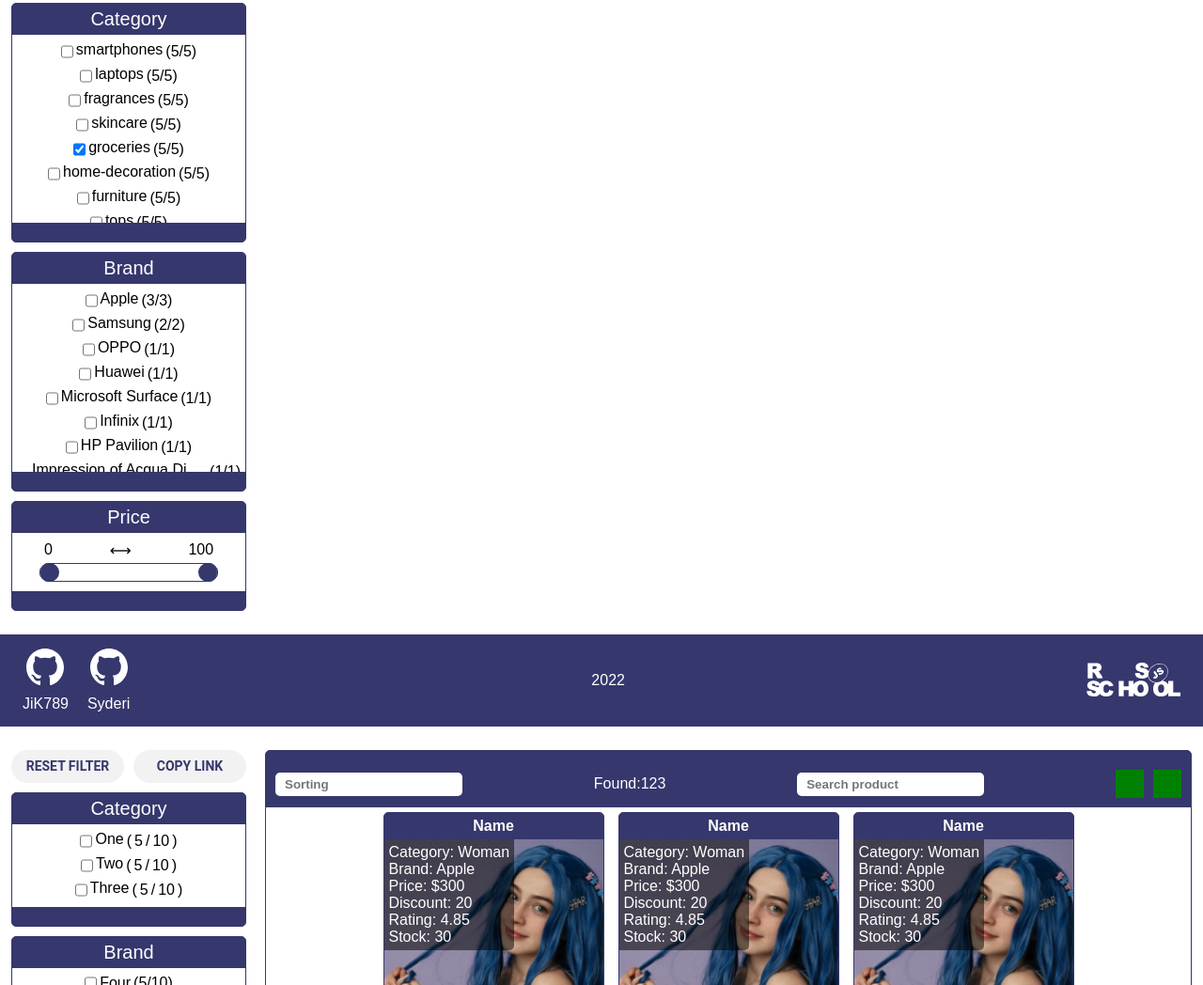
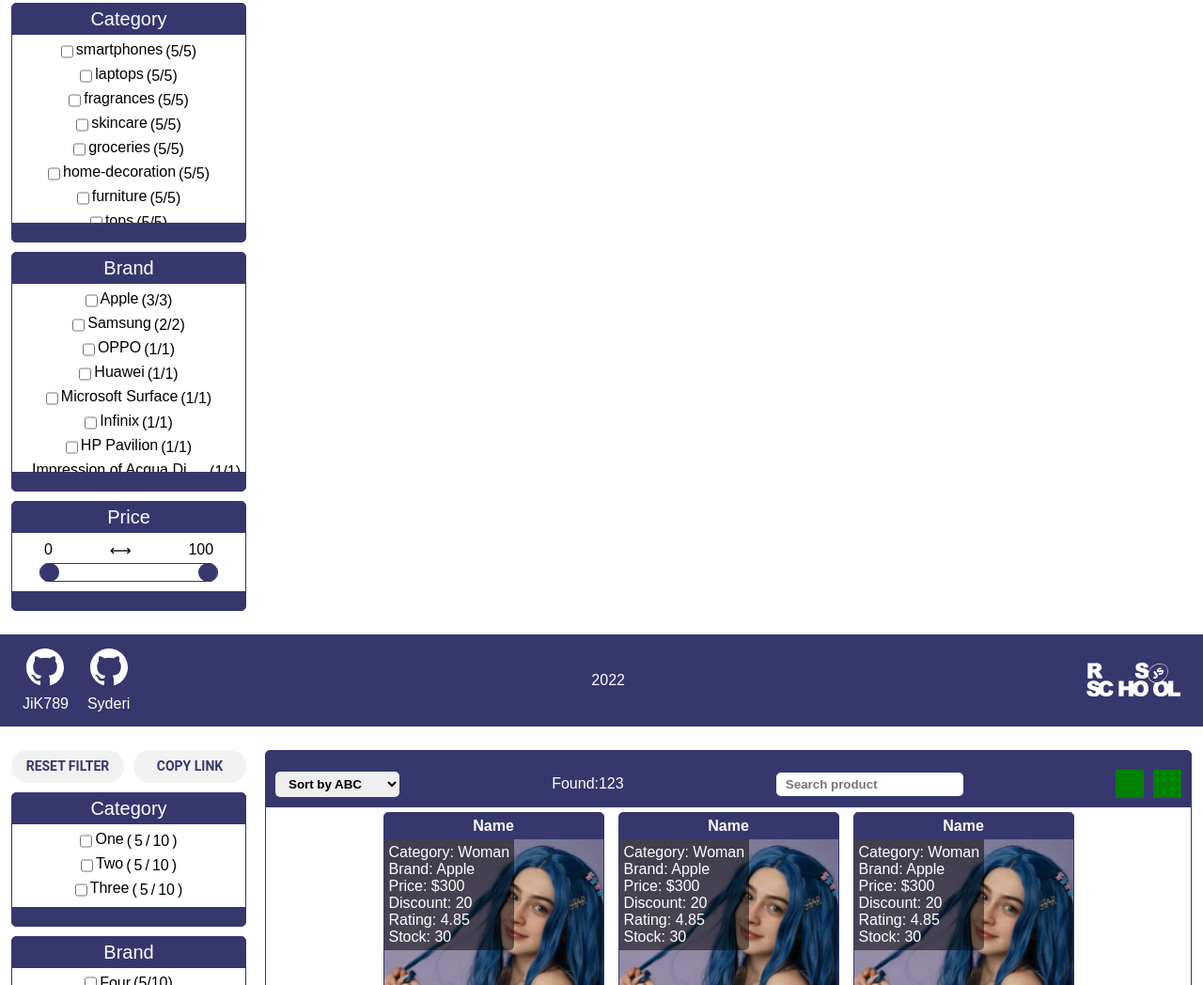
Before and after one commit to jewelhux/OnlineStore, a website built with webpack: page online-store/index.html in a window 1280 px wide. Shown: the part 156-1204 px from the top of the page at 94% size. Built offline with nearby package versions, Linux system fonts and the light colour scheme.

Commit message:
fix: sort

```diff
--- a/online-store/index.html
+++ b/online-store/index.html
@@ -88,12 +88,11 @@
 
         <div class="main-one__right right">
           <div class="right__view view">
-            <input class="view__sort" name="sort" list="sorting" placeholder="Sorting">
-            <datalist id="sorting">
-              <option value="SortABC"></option>
-              <option value="SortPrice"></option>
-              <option value="SortRating"></option>
-            </datalist>
+            <select class="view__sort">
+              <option>Sort by ABC</option>
+              <option>Sort by Price</option>
+              <option>Sort by Rating</option>
+            </select>
             <p class="view__find-count">Found:<span>123</span></p>
             <input class="view__search" type="search" placeholder="Search product">
             <div class="view__visible visible">
--- a/online-store/src/components/utils/utils.ts
+++ b/online-store/src/components/utils/utils.ts
@@ -10,7 +10,7 @@ const createElement = (template: string): HTMLElement => {
 
 const itemFilterCheckbox = (name: string, data: number[]): HTMLElement  => {
   const temp = `<div>
-    <input type="checkbox" id=${name} ${!data[2] ? '' : 'checked'}>
+    <input type="checkbox" id=${name}>
     <label for=${name}>${name}</label>
     <div>(${data[0]}/${data[1]})</div>
   </div>`
```
Also changed, not shown: online-store/src/assets/page/index-main.html (+5 -6 lines).
